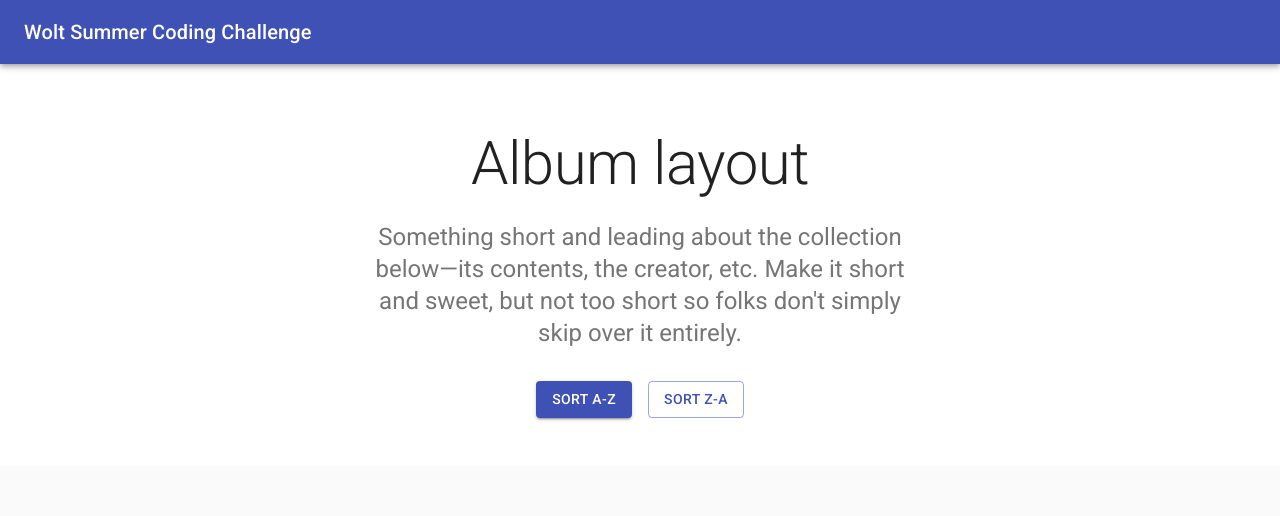
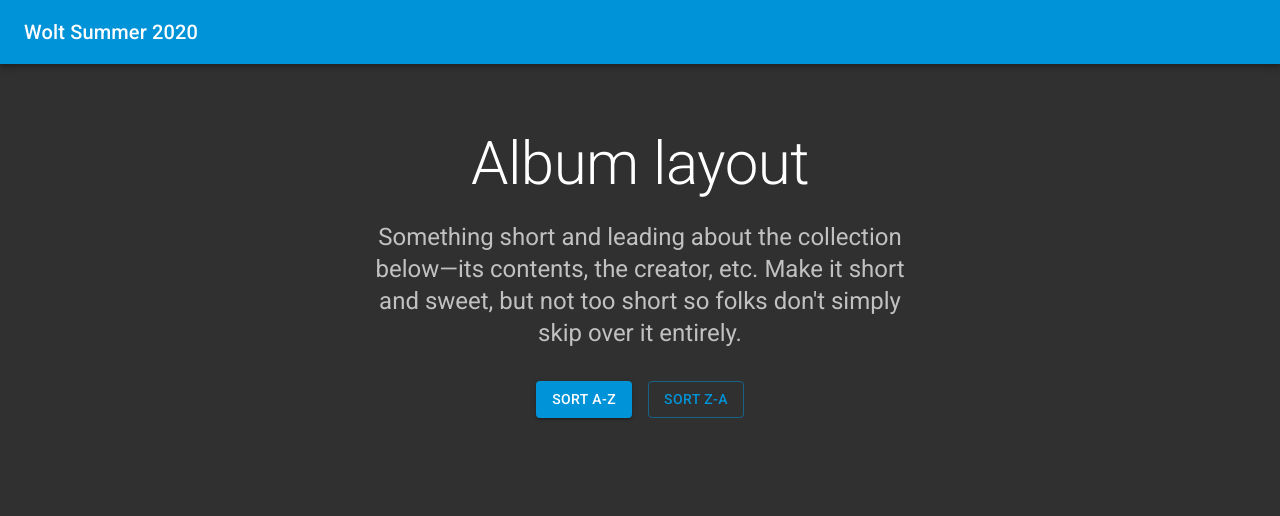
Before and after one commit to htqtung/helsinki-restaurants, a React (Create React App) app: page / in a window 1280 px wide. Shown: the top 516 px of the page. Built offline with nearby package versions, Linux system fonts and the light colour scheme.

Commit message:
add dark mode

```diff
--- a/src/App.js
+++ b/src/App.js
@@ -8,7 +8,8 @@ import AppBar from "@material-ui/core/AppBar";
 import CssBaseline from "@material-ui/core/CssBaseline";
 import Grid from "@material-ui/core/Grid";
 import Toolbar from "@material-ui/core/Toolbar";
-import { makeStyles } from "@material-ui/core/styles";
+import { ThemeProvider } from "@material-ui/styles";
+import { makeStyles, createMuiTheme } from "@material-ui/core/styles";
 
 import data from "./db/restaurants.js";
 import RestaurantList from "./components/RestaurantList";
@@ -19,13 +20,19 @@ const useStyles = makeStyles(theme => ({
     marginRight: theme.spacing(2)
   },
   heroContent: {
-    backgroundColor: theme.palette.background.paper,
     padding: theme.spacing(8, 0, 6)
   },
   heroButtons: {
     marginTop: theme.spacing(4)
   }
 }));
+
+const darkTheme = createMuiTheme({
+  palette: {
+    primary: { main: "#0093d7" },
+    type: "dark"
+  }
+});
 
 function compareValues(key: string, order: "asc" | "desc" = "asc") {
   return function innerSort(a, b) {
@@ -68,11 +75,12 @@ function App() {
 
   return (
     <React.Fragment>
+      <ThemeProvider theme={darkTheme}>
         <CssBaseline />
         <AppBar position="relative">
           <Toolbar>
             <Typography variant="h6" color="inherit" noWrap>
-            Wolt Summer Coding Challenge
+              Wolt Summer 2020
             </Typography>
           </Toolbar>
         </AppBar>
@@ -148,6 +156,7 @@ function App() {
           <Copyright />
         </footer>
         {/* End footer */}
+      </ThemeProvider>
     </React.Fragment>
   );
 }
```
Also changed, not shown: public/manifest.json. Lines whose indentation alone changed are shown as unchanged.
